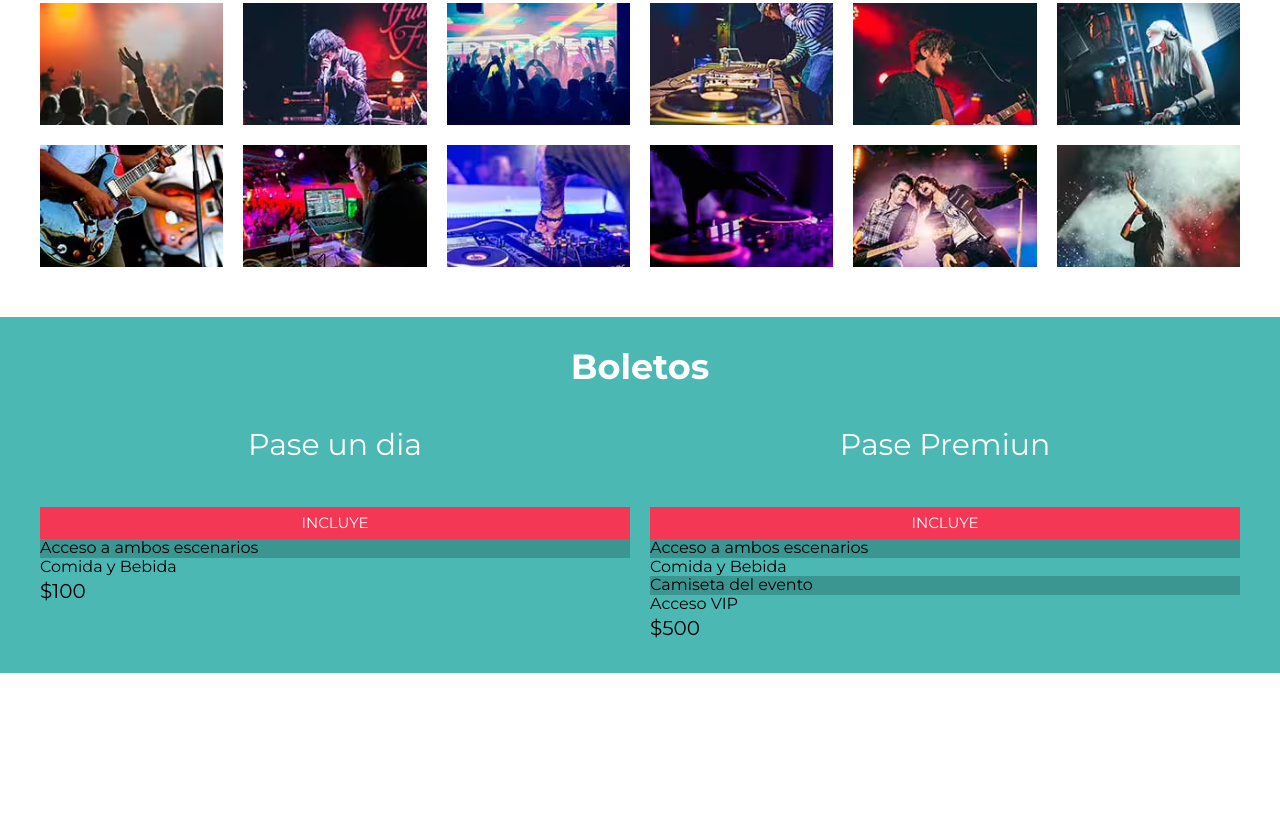
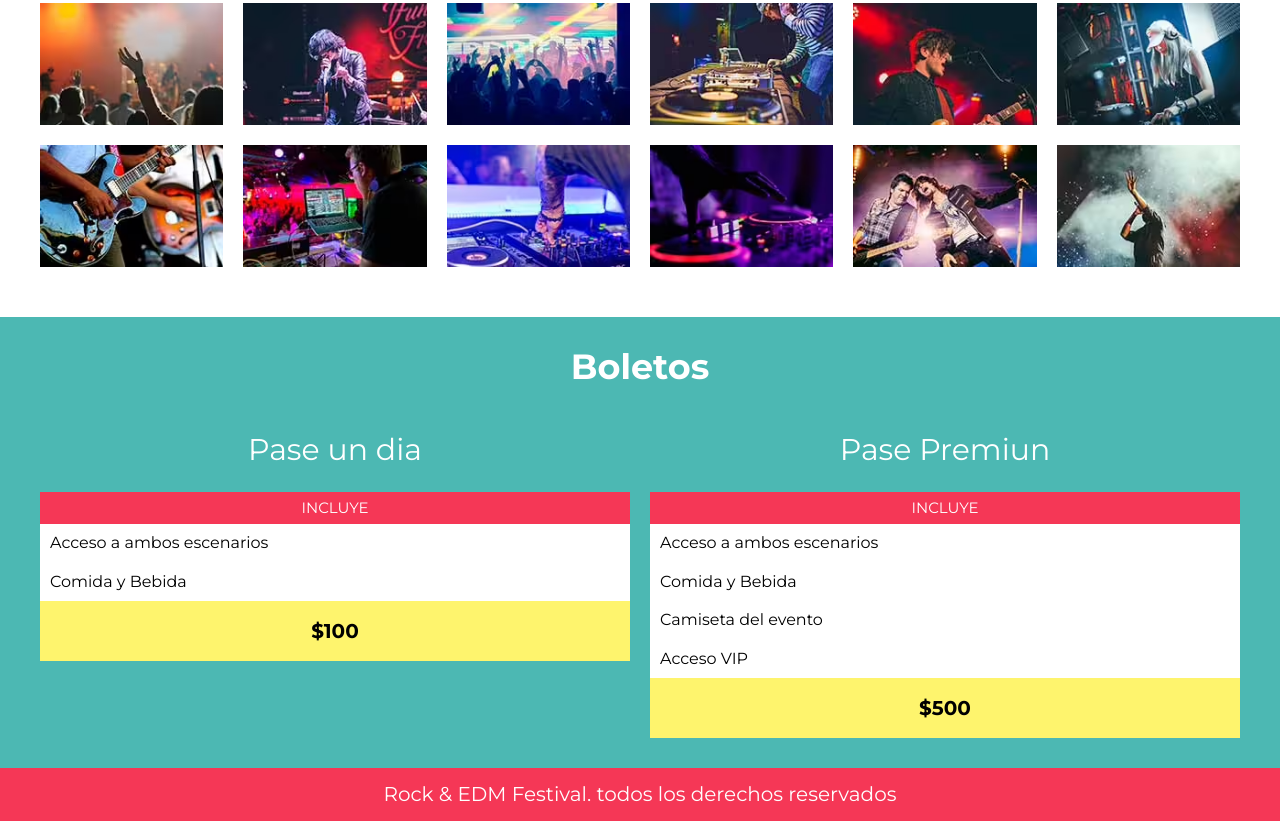
Before and after one commit to amarudaicz/Festival-de-musica, a website: page index.html in a window 1280 px wide. Shown: the part 2927-3748 px from the top of the page. Before the commit the page ends 3600 px from the top, so only its background shows below. Drawn offline with nearby package versions, Linux system fonts and the light colour scheme; files that its build step writes are made by us from their sources.

Commit message:
Finalizamos los pases y finalizamos el footer

```diff
--- a/index.html
+++ b/index.html
@@ -220,7 +220,7 @@
         </ul>
     </section>
 
-    <section class="boletos bg-verde">
+    <section class="boletos">
         <h3>Boletos</h3>
         <div class="contenedor contenedor-boletos">
             <div class="basico pase">
@@ -261,6 +261,8 @@
         </div>
     </section>
 
+    <footer class="footer"><h2>Rock & EDM Festival. todos los derechos reservados</h2></footer>
+
 
 
 
--- a/src/scss/layout/_pases.scss
+++ b/src/scss/layout/_pases.scss
@@ -3,6 +3,7 @@
 
 
 .boletos{
+    background-color: v.$verde;
     padding: 3rem 0;
 
     h3{
@@ -26,7 +27,7 @@
     text-align: center;
     color: v.$blanco;
     font-size: 3rem;
-    margin: 1.5rem 0 4rem 0;
+    margin: 2rem 0;
 
 
 }
@@ -36,6 +37,7 @@
     margin-top: 2rem;
     padding: 0.5rem;
     background-color: v.$rosa;
+
     p{
         color: v.$blanco;
         text-transform: uppercase;
@@ -46,5 +48,38 @@
 .pase-body{
     ul{
         @include m.resetear-lista;
+
+    }
+
+    li{
+        padding: 1rem;
+        background: v.$blanco;
     }
 }
+
+.pase-footer{
+    text-align: center;
+    padding: 1.5rem;
+    background: v.$amarillo;
+    font-weight: 600;
+
+
+}
+
+
+.footer{
+    background: v.$rosa;
+
+    h2{
+        font-size: 2rem;
+        margin: 0;
+        text-align: center;
+        padding: 1.5rem;
+        color: v.$blanco;
+        font-weight: 500;
+
+
+
+    }
+
+}
```
Also changed, not shown: build/css/app.css.
